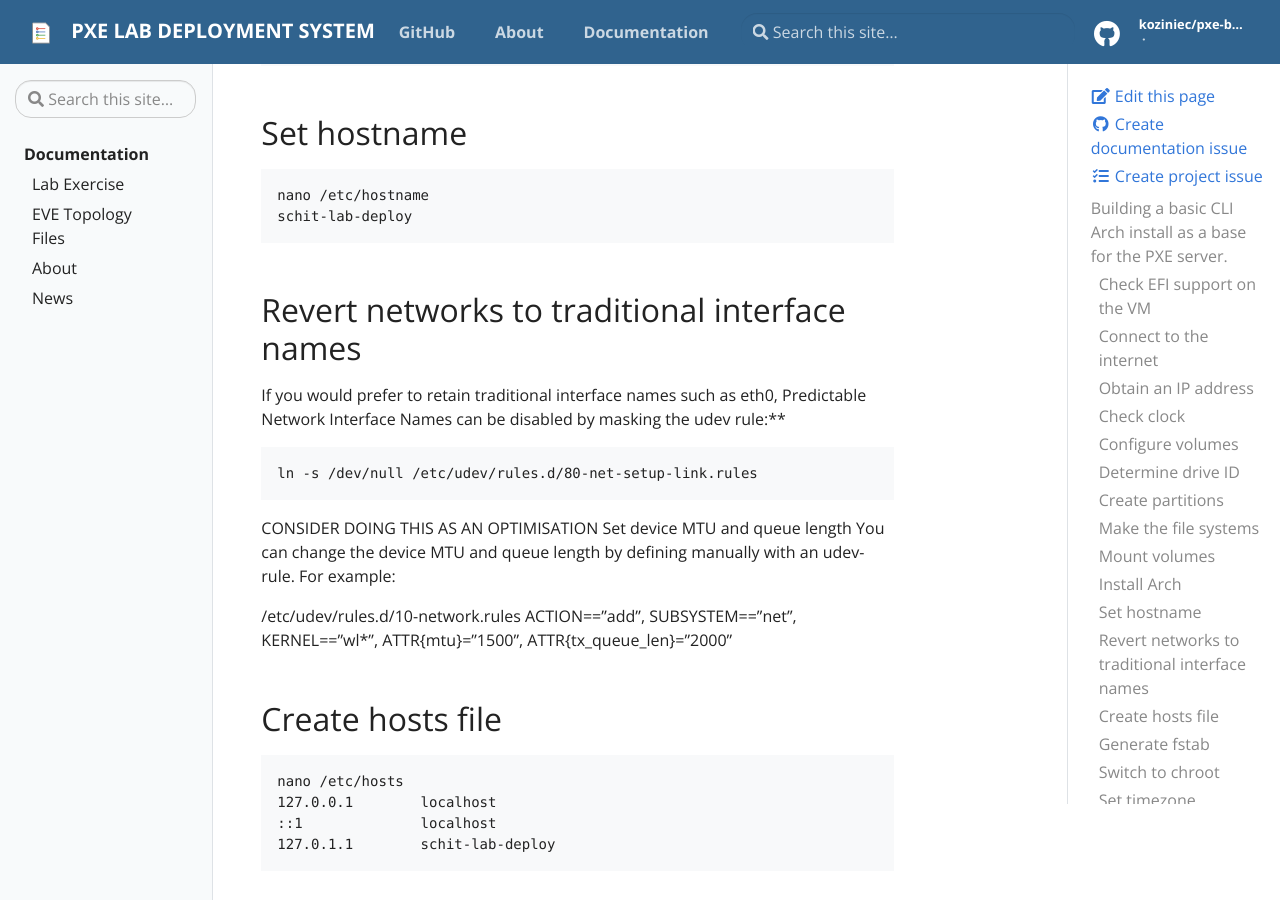
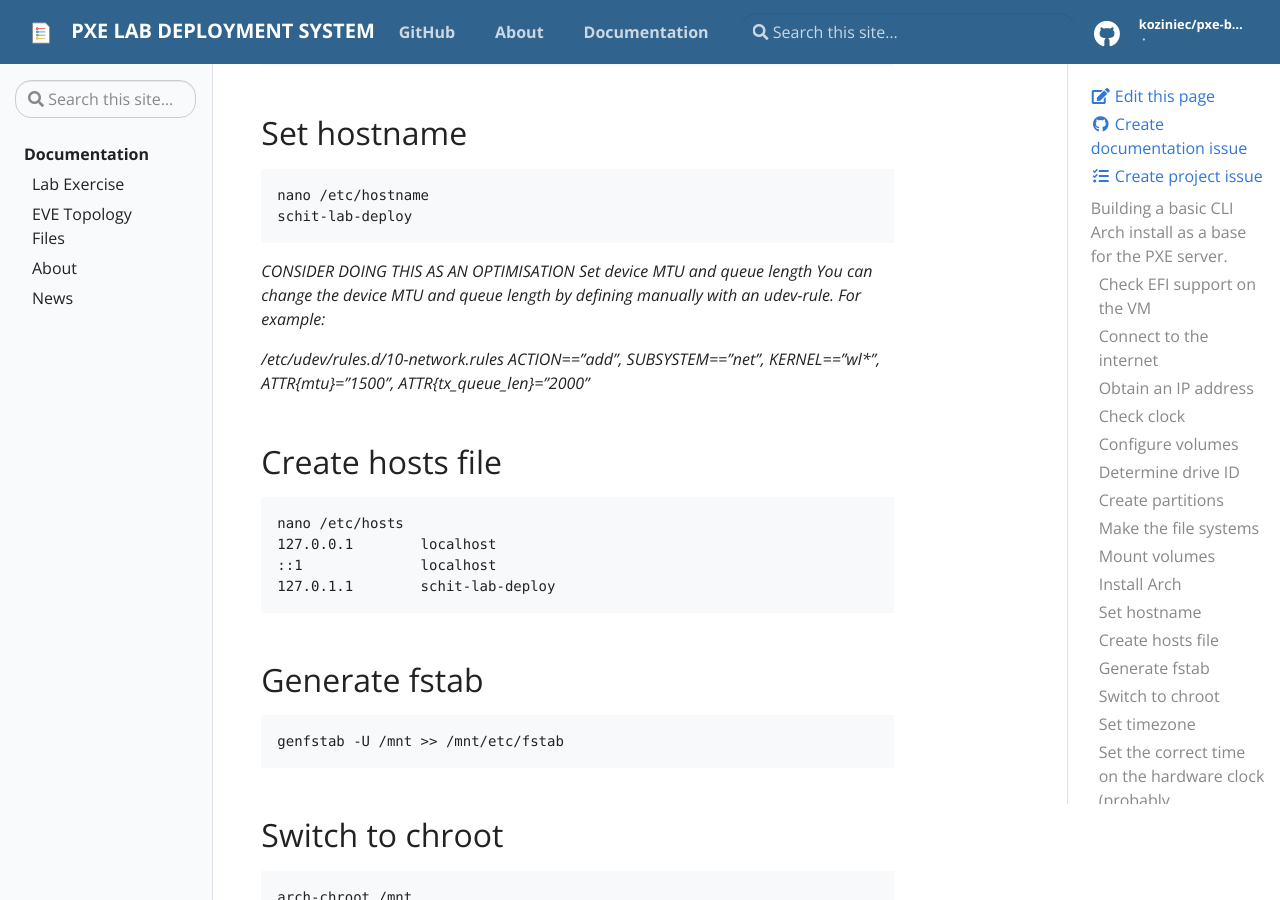
Before and after one commit to koziniec/pxe-boot, a Jekyll site: the page built from _docs/Arch Installation.md, in a window 1280 px wide and 900 px high, scrolled down 2382 px. Built offline with Jekyll 4.4.1, drawn with Linux system fonts in a browser that asks for light colours.

Commit message:
Update Arch Installation.md

```diff
--- a/_docs/Arch Installation.md
+++ b/_docs/Arch Installation.md
@@ -88,19 +88,13 @@ nano /etc/hostname
 schit-lab-deploy
 </pre>
 
-## Revert networks to traditional interface names
-If you would prefer to retain traditional interface names such as eth0, Predictable Network Interface Names can be disabled by masking the udev rule:**
-<pre>
-ln -s /dev/null /etc/udev/rules.d/80-net-setup-link.rules
-</pre>
 
+_CONSIDER DOING THIS AS AN OPTIMISATION_
+_Set device MTU and queue length_
+_You can change the device MTU and queue length by defining manually with an udev-rule. For example:_
 
-CONSIDER DOING THIS AS AN OPTIMISATION
-Set device MTU and queue length
-You can change the device MTU and queue length by defining manually with an udev-rule. For example:
-
-/etc/udev/rules.d/10-network.rules
-ACTION=="add", SUBSYSTEM=="net", KERNEL=="wl*", ATTR{mtu}="1500", ATTR{tx_queue_len}="2000"
+_/etc/udev/rules.d/10-network.rules_
+_ACTION=="add", SUBSYSTEM=="net", KERNEL=="wl*", ATTR{mtu}="1500", ATTR{tx_queue_len}="2000"_
 
 ## Create hosts file
 <pre>
```
